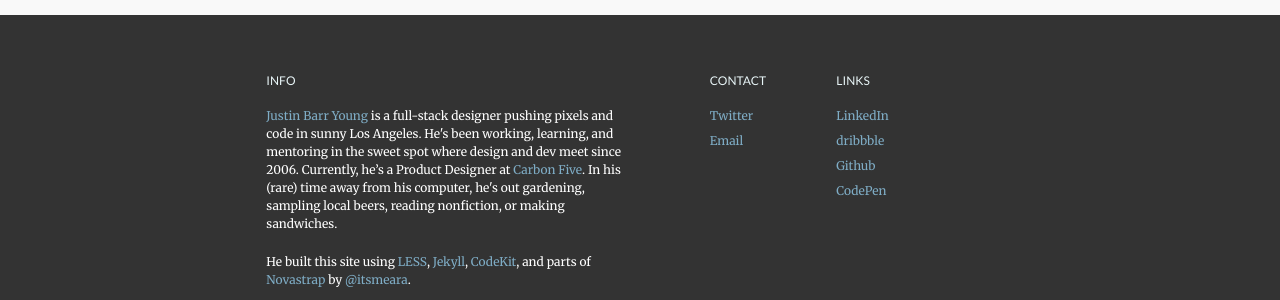
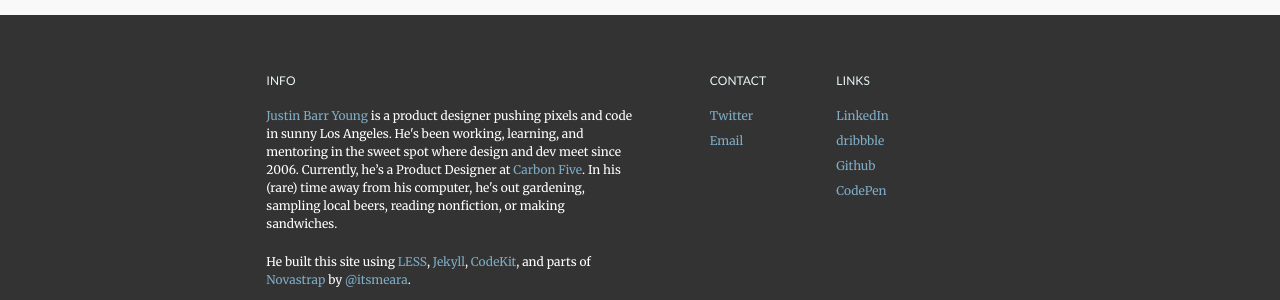
Before and after one commit to justinbyo/jbarr-v3, a Jekyll site: the page built from index.html, in a window 1280 px wide. Shown: the part 1163-1463 px from the top of the page. Built offline with Jekyll 4.4.1, drawn with Linux system fonts in a browser that asks for light colours; nearby versions of some CDN libraries; some web fonts are replaced; Markdown is read by kramdown in place of the engine named in the settings.

Commit message:
finessed footer language

```diff
--- a/_includes/footer.html
+++ b/_includes/footer.html
@@ -12,7 +12,12 @@
 		<div class="grid-col  span6  bio">
 			<h3>Info</h3>
 			<p>
-				<a href="/" title="Home">Justin Barr Young</a> is a full-stack designer pushing pixels and code in sunny Los Angeles. He's been working, learning, and mentoring in the sweet spot where design and dev meet since 2006. Currently, he’s a Product Designer at <a href="http://carbonfive.com" title="Carbon Five">Carbon Five</a>. In his (rare) time away from his computer, he's out gardening, sampling local beers, reading nonfiction, or making sandwiches.
+				<a href="/" title="Home">Justin Barr Young</a> is a product designer
+				pushing pixels and code in sunny Los Angeles. He's been working, learning,
+				and mentoring in the sweet spot where design and dev meet since 2006.
+				Currently, he’s a Product Designer at <a href="http://carbonfive.com" title="Carbon Five">Carbon Five</a>.
+				In his (rare) time away from his computer, he's out gardening, sampling
+				local beers, reading nonfiction, or making sandwiches.
 			</p>
 			<p>He built this site using <a href="http://lesscss.org/" title="LESS">LESS</a>, <a href="http://jekyllrb.com/" title="Jekyll framework">Jekyll</a>, <a href="https://incident57.com/codekit/" title="CodeKit">CodeKit</a>, and parts of <a href="https://css-tricks.com/design-systems-building-future/"  title="CSS-Tricks article">Novastrap</a> by <a href="https://twitter.com/itsmeara"  title="Ara Abcarians twitter">@itsmeara</a>.</p>
 		</div>
```
Also changed, not shown: 4 other files.
